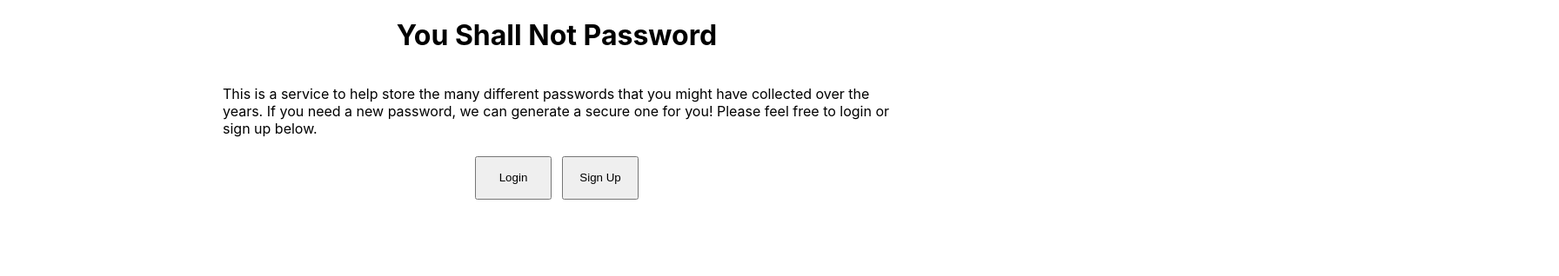
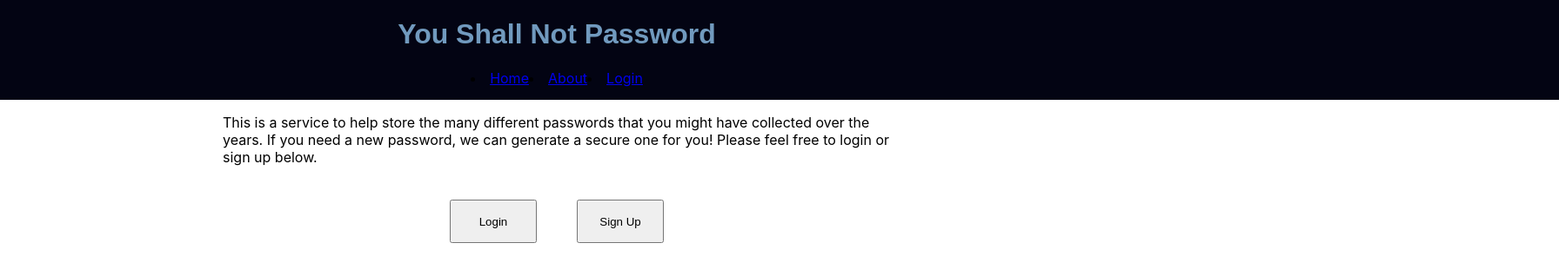
Before and after one commit to gregjohle/you-shall-not-password-client, a React (Create React App) app: page / in a window 1280 px wide. Shown: the top 318 px of the page at 87% size, 1792 px wide, since content can reach past the window. Built offline with nearby package versions, Linux system fonts and the light colour scheme.

Commit message:
began to add routes, added header-nav component

```diff
--- a/package.json
+++ b/package.json
@@ -9,6 +9,7 @@
     "react": "^17.0.2",
     "react-dom": "^17.0.2",
     "react-modal": "^3.13.1",
+    "react-router-dom": "^5.2.0",
     "react-scripts": "4.0.3",
     "web-vitals": "^1.0.1"
   },
--- a/src/App.js
+++ b/src/App.js
@@ -1,17 +1,28 @@
 import React, { useState } from "react";
-import Modal from "react-modal";
-import Login from "./components/login";
-import Signup from "./components/signup";
+import Nav from "./components/header-nav";
+import Home from "./components/home";
 import "./App.css";
-
-// Modal.setAppElement("#App");
+import { Switch, Route } from "react-router-dom";
 
 function App() {
-  let { users, setUsers } = useState([]);
-  let { currentUser, setCurrentUser } = useState("");
-  let { passwords, setPasswords } = useState([]);
-  let { signupModal, setSignupModal } = useState(false);
-  let { loginModal, setLoginModal } = useState(false);
+  let [users, setUsers] = useState([]);
+  let [currentUser, setCurrentUser] = useState("");
+  let [passwords, setPasswords] = useState([]);
+  let [signupModal, setSignupModal] = useState(false);
+  let [loginModal, setLoginModal] = useState(false);
+  let [isLoggedIn, setIsLoggedIn] = useState(false);
+
+  function handleNavDisplay() {
+    let logStatus = "";
+
+    if (isLoggedIn === false) {
+      logStatus = "Login";
+    } else if (isLoggedIn === true) {
+      logStatus = "Logout";
+    }
+    console.log(logStatus);
+    return logStatus;
+  }
 
   function openSignupModal() {
     setSignupModal(!signupModal);
@@ -29,25 +40,30 @@ function App() {
     setLoginModal(!loginModal);
   }
 
+  function handleNewUser(userInfo) {
+    let userArray = [...users];
+    let newUserArray = userArray.push(userInfo);
+
+    setUsers(newUserArray);
+    console.log(newUserArray);
+  }
+
   return (
     <div className='App'>
-      <h1>You Shall Not Password</h1>
-      <p>
-        This is a service to help store the many different passwords that you
-        might have collected over the years. If you need a new password, we can
-        generate a secure one for you! Please feel free to login or sign up
-        below.
-      </p>
-      <div className='landing-page-buttons'>
-        <button onClick={() => openLoginModal()}>Login</button>
-        <button onClick={() => openSignupModal()}>Sign Up</button>
-      </div>
-      <Modal isOpen={loginModal} onRequestClose={closeLoginModal}>
-        <Login />
-      </Modal>
-      <Modal isOpen={signupModal} onRequestClose={closeSignupModal}>
-        <Signup />
-      </Modal>
+      <Nav logStatus={handleNavDisplay} />
+      <Switch>
+        <Route path='/'>
+          <Home
+            openLoginModal={openLoginModal}
+            openSignupModal={openSignupModal}
+            loginModal={loginModal}
+            signupModal={signupModal}
+            closeLoginModal={closeLoginModal}
+            closeSignupModal={closeSignupModal}
+            handleNewUser={handleNewUser}
+          />
+        </Route>
+      </Switch>
     </div>
   );
 }
--- /dev/null
+++ b/src/components/header-nav.css
@@ -0,0 +1,21 @@
+header {
+  display: flex;
+  flex-direction: column;
+  justify-content: center;
+  align-items: center;
+  background-color: rgb(3, 4, 19);
+  width: 100%;
+  padding: 0 100% 2% 100%;
+}
+
+h1 {
+  font-family: Arial, Helvetica, sans-serif;
+  color: rgb(113, 154, 190);
+}
+
+nav {
+  display: flex;
+  flex-direction: row;
+  justify-content: center;
+  align-items: center;
+}
--- /dev/null
+++ b/src/components/header-nav.js
@@ -0,0 +1,26 @@
+import React from "react";
+import { Link } from "react-router-dom";
+import "./header-nav.css";
+
+export default function Nav(props) {
+  let { logStatus } = props;
+
+  return (
+    <header>
+      <h1>You Shall Not Password</h1>
+      <nav>
+        <li>
+          <Link to='/'>Home</Link>
+        </li>
+        <li>
+          <Link to='/about'>About</Link>
+        </li>
+        <li>
+          <Link to='/' onClick=''>
+            {logStatus()}
+          </Link>
+        </li>
+      </nav>
+    </header>
+  );
+}
--- /dev/null
+++ b/src/components/home.js
@@ -0,0 +1,39 @@
+import React from "react";
+import Login from "./login";
+import Signup from "./signup";
+import Modal from "react-modal";
+
+Modal.setAppElement("#root");
+
+export default function Home(props) {
+  let {
+    openLoginModal,
+    openSignupModal,
+    loginModal,
+    signupModal,
+    closeLoginModal,
+    closeSignupModal,
+    handleNewUser,
+  } = props;
+
+  return (
+    <div>
+      <p>
+        This is a service to help store the many different passwords that you
+        might have collected over the years. If you need a new password, we can
+        generate a secure one for you! Please feel free to login or sign up
+        below.
+      </p>
+      <div className='landing-page-buttons'>
+        <button onClick={(e) => openLoginModal()}>Login</button>
+        <button onClick={(e) => openSignupModal()}>Sign Up</button>
+      </div>
+      <Modal isOpen={loginModal} onRequestClose={closeLoginModal}>
+        <Login />
+      </Modal>
+      <Modal isOpen={signupModal} onRequestClose={closeSignupModal}>
+        <Signup handleNewUser={handleNewUser} />
+      </Modal>
+    </div>
+  );
+}
--- a/src/components/signup.css
+++ b/src/components/signup.css
@@ -0,0 +1,10 @@
+form {
+  display: flex;
+  flex-direction: column;
+  justify-content: center;
+  align-items: center;
+}
+
+form button {
+  margin: 2% auto;
+}
--- a/src/components/signup.js
+++ b/src/components/signup.js
@@ -2,17 +2,21 @@ import React from "react";
 import "./signup.css";
 
 export default function Signup(props) {
+  let { handleNewUser } = props;
+
   return (
     <div>
       <form>
         <label>email address:</label>
-        <input type='text' name='email-address' />
+        <input type='text' name='email-address' required />
         <label>Password</label>
-        <input type='text' name='password-new' />
+        <input type='text' name='password-new' required />
         <label>Confirm Password</label>
-        <input type='text' name='password-confirm' />
+        <input type='text' name='password-confirm' required />
         <label>Phone Number (optional)</label>
+        <input type='tel' name='phone-number' />
       </form>
+      <button onClick={(e) => handleNewUser()}>Submit</button>
     </div>
   );
 }
--- a/src/index.js
+++ b/src/index.js
@@ -1,14 +1,17 @@
-import React from 'react';
-import ReactDOM from 'react-dom';
-import './index.css';
-import App from './App';
-import reportWebVitals from './reportWebVitals';
+import React from "react";
+import ReactDOM from "react-dom";
+import { BrowserRouter as Router } from "react-router-dom";
+import "./index.css";
+import App from "./App";
+import reportWebVitals from "./reportWebVitals";
 
 ReactDOM.render(
   <React.StrictMode>
-    <App />
+    <Router>
+      <App />
+    </Router>
   </React.StrictMode>,
-  document.getElementById('root')
+  document.getElementById("root")
 );
 
 // If you want to start measuring performance in your app, pass a function
```
Also changed, not shown: 1 other file (tests, documents, lock files or other folders).
